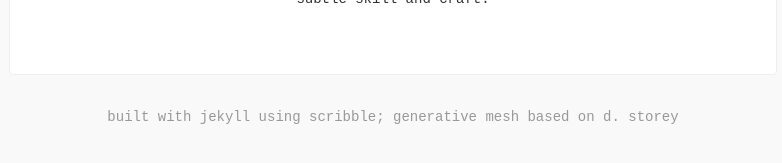
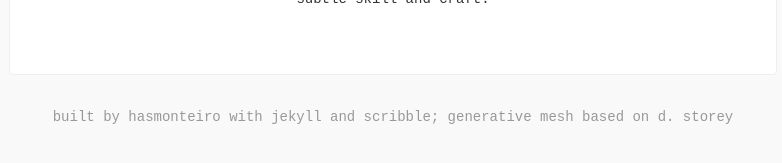
Before and after one commit to hasmonteiro/hasmonteiro.github.io, a Jekyll site: the page built from index.html, in a window 1280 px wide. Shown: the part 646-809 px from the top of the page, without its empty margins (247-1029 px from the left). Built offline with Jekyll 4.4.1, drawn with Linux system fonts in a browser that asks for light colours; nearby versions of some CDN libraries.

Commit message:
change footer; build

```diff
--- a/_layouts/default.html
+++ b/_layouts/default.html
@@ -51,7 +51,7 @@
       {% if is_post %}{% include pagination.html %}{% endif %}
     </div>
     <footer class="mw7 center tc pt3 pb4 silver">
-      built with <a href="https://jekyllrb.com/" class="link silver hover-blue pv1">jekyll</a> using <a href="http://github.com/muan/scribble" class="link silver hover-blue pv1">scribble</a>; generative mesh based on <a href="https://codepen.io/dudleystorey/pen/NbNjjX" class="link silver hover-blue pv1">d. storey</a>
+      built by hasmonteiro with <a href="https://jekyllrb.com/" class="link silver hover-blue pv1">jekyll</a> and <a href="http://github.com/muan/scribble" class="link silver hover-blue pv1">scribble</a>; generative mesh based on <a href="https://codepen.io/dudleystorey/pen/NbNjjX" class="link silver hover-blue pv1">d. storey</a>
       <!-- <img src="{{ site.url }}/assets/images/mesh.png" alt="scribble" class="mt4 db center" width="55" height="30"/> -->
     </footer>
   </body>
```
